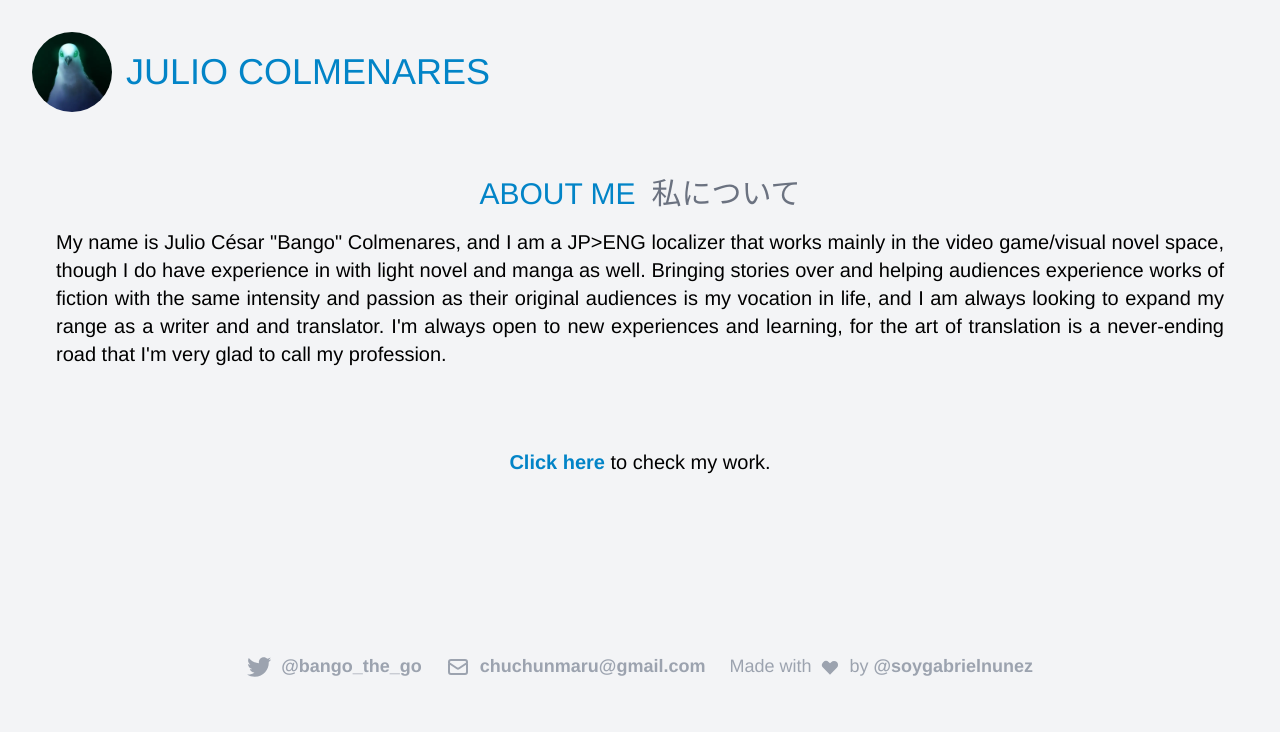
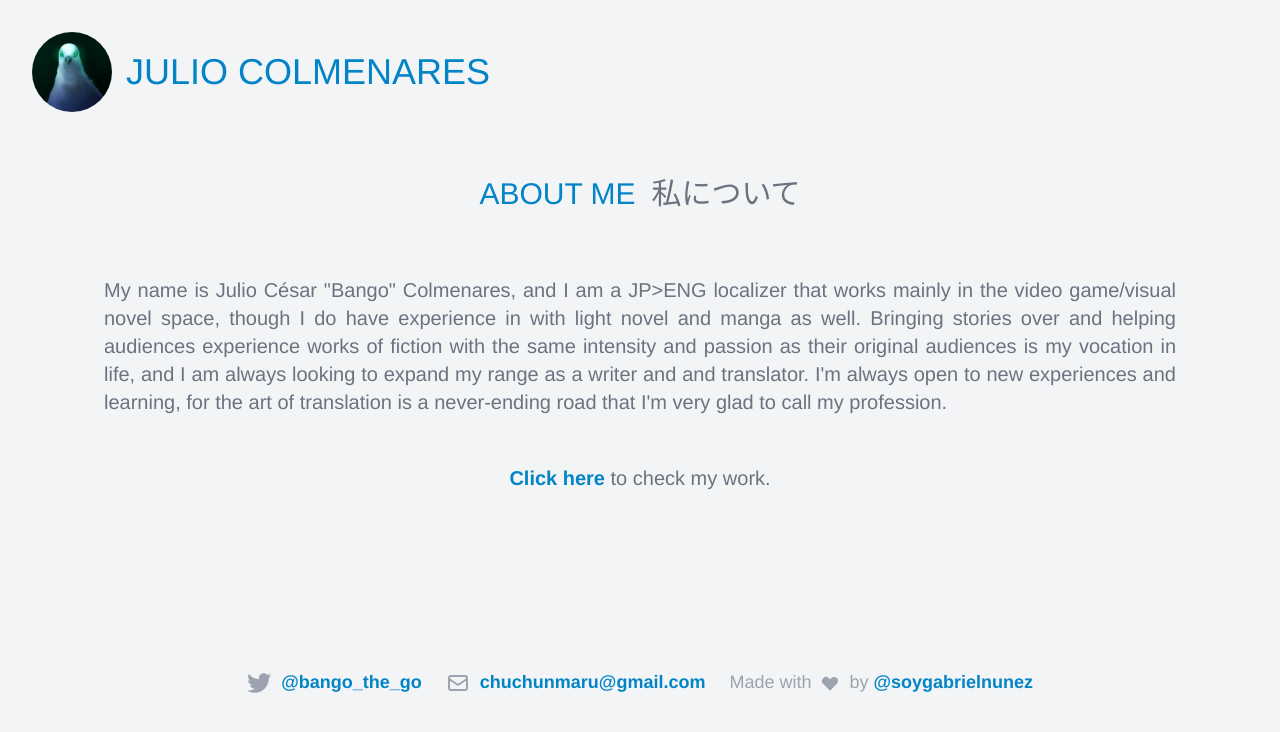
Before and after one commit to soygabrielnunez/translations-portfolio, a Nuxt app: page /about in a window 1280 px wide. Shown: the top 732 px of the page. Built offline with nearby package versions, Linux system fonts and the light colour scheme.

Commit message:
💄 emphasizing the footer links

```diff
--- a/layouts/default.vue
+++ b/layouts/default.vue
@@ -28,13 +28,13 @@
           </g>
         </svg>
       </a>&nbsp;
-      <a href="https://twitter.com/Bango_the_Go/" target="_blank" class="cursor-pointer font-bold">@bango_the_go</a>
+      <a href="https://twitter.com/Bango_the_Go/" target="_blank" class="text-primary cursor-pointer font-bold">@bango_the_go</a>
     </div>
     <div>
       <svg xmlns="http://www.w3.org/2000/svg" class="h-4 w-4 lg:h-6 lg:w-6 inline" fill="none" viewBox="0 0 24 24" stroke="currentColor">
         <path stroke-linecap="round" stroke-linejoin="round" stroke-width="2" d="M3 8l7.89 5.26a2 2 0 002.22 0L21 8M5 19h14a2 2 0 002-2V7a2 2 0 00-2-2H5a2 2 0 00-2 2v10a2 2 0 002 2z" />
       </svg>&nbsp;
-      <a href="mailto:chuchunmaru@gmail.com" class="font-bold cursor-pointer"><span translate="no">chuchunmaru@gmail.com</span></a>
+      <a href="mailto:chuchunmaru@gmail.com" class="text-primary font-bold cursor-pointer"><span translate="no">chuchunmaru@gmail.com</span></a>
     </div>
     <div>
       Made with
@@ -42,7 +42,7 @@
         <path fill-rule="evenodd" d="M3.172 5.172a4 4 0 015.656 0L10 6.343l1.172-1.171a4 4 0 115.656 5.656L10 17.657l-6.828-6.829a4 4 0 010-5.656z" clip-rule="evenodd" />
       </svg>
       by
-      <a href="https://github.com/soygabrielnunez/" target="_blank" class="font-bold cursor-pointer" translate="no">
+      <a href="https://github.com/soygabrielnunez/" target="_blank" class="text-primary font-bold cursor-pointer" translate="no">
         @soygabrielnunez
       </a>
     </div>
--- a/pages/about.vue
+++ b/pages/about.vue
@@ -1,13 +1,13 @@
 <template>
   <div class="px-6">
     <h1 class="text-primary text-xl sm:text-3xl">ABOUT ME<span translate="no" class="text-secondary ml-4">私について</span></h1>
-    <p class="text-justify md:text-xl mb-32 md:mb-20">
+    <p class="text-secondary text-justify md:text-xl p-8 md:p-12">
       My name is Julio César "Bango" Colmenares, and I am a JP>ENG localizer that works mainly in the video game/visual novel space, though I do have experience in with light novel and manga as well.
       Bringing stories over and helping audiences experience works of fiction with the same intensity and passion as their original audiences is my vocation in life, and I am always looking
       to expand my range as a writer and and translator.
       I'm always open to new experiences and learning, for the art of translation is a never-ending road that I'm very glad to call my profession.
     </p>
-    <p class="md:text-center md:text-xl mb-32 md:mb-20">
+    <p class="text-secondary md:text-center md:text-xl mb-32 md:mb-20">
       <nuxt-link to="/" class="text-primary font-bold">Click here</nuxt-link> to check my work.
     </p>
   </div>
--- a/pages/index.vue
+++ b/pages/index.vue
@@ -1,7 +1,7 @@
 <template>
   <div>
     <h1 class="text-primary text-xl sm:text-3xl">MY WORK<span translate="no" class="text-secondary ml-4">翻訳者として関わった作品</span></h1>
-    <p class="text-justify md:text-xl py-8 md:py-12 p-2 md:p-8">
+    <p class="text-secondary text-justify md:text-xl p-8 md:p-12">
       My name is Julio Colmenares, I am a Japanese-English translator that works for JAST, Nekonyan and Solpress, with more than {{ yearsOfExperience }} years of experience. You can check out my work below.
     <nuxt-link to="/about"><span class="text-primary font-bold">Click here</span></nuxt-link> to get to know more about me.
     </p>
```
